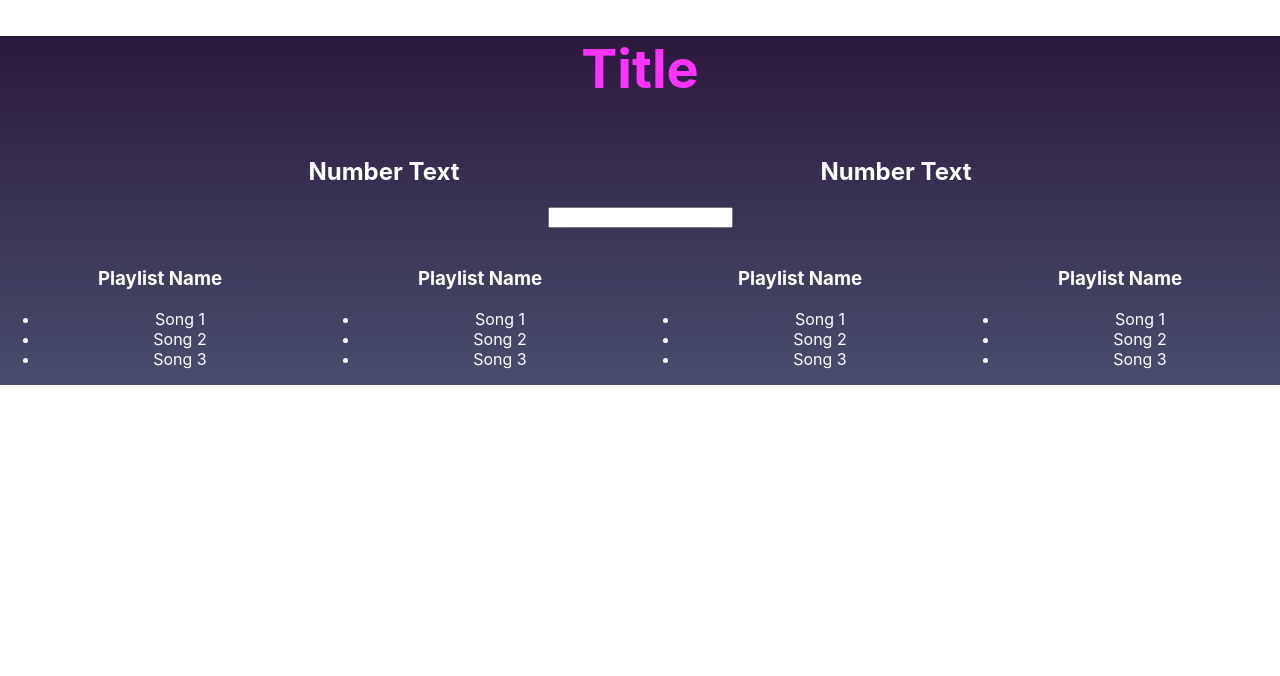
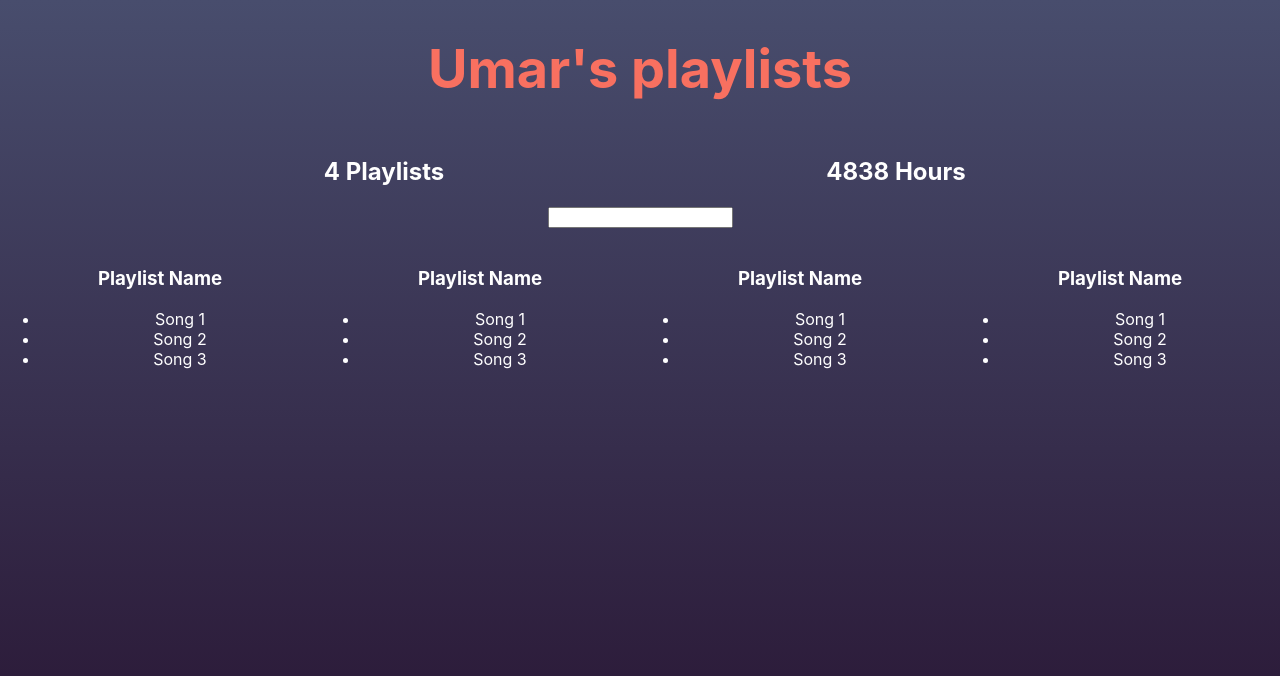
Before and after one commit to umar-mohammad/SpotifyPlaylistsDisplay, a React (Create React App) app: page / in a window 1280 px wide. Shown: the top 676 px of the page. Built offline with nearby package versions, Linux system fonts and the light colour scheme.

Commit message:
display fake playlist size and hours

```diff
--- a/src/App.css
+++ b/src/App.css
@@ -1,11 +1,15 @@
 .App {
   text-align: center;
-  background-image: linear-gradient(rgba(43, 25, 61, 1), rgba(72, 77, 109, 1));
+}
+
+html {
+  background-image: linear-gradient(rgba(72, 77, 109, 1), rgba(40, 20, 50, 1));
+  height: 100%;
 }
 
 h1 {
   font-size: 54px;
-  color: #f3f;
+  color: #f87060;
 }
 
 .App-logo {
--- a/src/App.js
+++ b/src/App.js
@@ -2,15 +2,90 @@ import logo from "./logo.svg";
 import React, { Component } from "react";
 import "./App.css";
 let defaultTextColor = "#fff";
+
 let defaultStyle = {
-    color: defaultTextColor
+    color: defaultTextColor,
 };
 
-class Aggregate extends Component {
+let fakeServerData = {
+    user: {
+        name: "Umar",
+        playlists: [
+            {
+                name: "My favorites",
+                songs: [
+                    { name: "Beat It", duration: 1345 },
+                    { name: "Cannelloni Makaroni", duration: 1236 },
+                    { name: "Rosa helikopter", duration: 70000 },
+                ],
+            },
+            {
+                name: "Discover Weekly",
+                songs: [
+                    { name: "Beat It", duration: 1345 },
+                    { name: "Cannelloni Makaroni", duration: 1236 },
+                    { name: "Rosa helikopter", duration: 70000 },
+                ],
+            },
+            {
+                name: "Another playlist - the best!",
+                songs: [
+                    { name: "Beat It", duration: 1345 },
+                    { name: "Cannelloni Makaroni", duration: 1236 },
+                    { name: "Rosa helikopter", duration: 70000 },
+                ],
+            },
+            {
+                name: "Playlist - yeah!",
+                songs: [
+                    { name: "Beat It", duration: 1345 },
+                    { name: "Cannelloni Makaroni", duration: 1236 },
+                    { name: "Rosa helikopter", duration: 70000 },
+                ],
+            },
+        ],
+    },
+};
+
+class PlaylistCounter extends Component {
     render() {
         return (
-      <div style={{...defaultStyle, width: "40%", display: 'inline-block'}}>
-        <h2 style={{ color: "#fff" }}>Number Text</h2>
+            <div
+                style={{
+                    ...defaultStyle,
+                    width: "40%",
+                    display: "inline-block",
+                }}
+            >
+                <h2 style={{ color: "#fff" }}>
+                    {this.props.playlists.length} Playlists
+                </h2>
+            </div>
+        );
+    }
+}
+
+class HoursCounter extends Component {
+    render() {
+        let allSongs = this.props.playlists.reduce((songs, eachPlaylist) => {
+            return songs.concat(eachPlaylist.songs);
+        }, []);
+
+        let totalDuration = allSongs.reduce((sum, eachSong) => {
+            return sum + eachSong.duration;
+        }, 0);
+
+        return (
+            <div
+                style={{
+                    ...defaultStyle,
+                    width: "40%",
+                    display: "inline-block",
+                }}
+            >
+                <h2 style={{ color: "#fff" }}>
+                    {Math.floor(totalDuration / 60)} Hours
+                </h2>
             </div>
         );
     }
@@ -30,7 +105,13 @@ class Filter extends Component {
 class Playlist extends Component {
     render() {
         return (
-      <div style={{...defaultStyle, width: "25%", display: 'inline-block'}}>
+            <div
+                style={{
+                    ...defaultStyle,
+                    width: "25%",
+                    display: "inline-block",
+                }}
+            >
                 <img />
                 <h3>Playlist Name</h3>
                 <ul>
@@ -44,18 +125,37 @@ class Playlist extends Component {
 }
 
 class App extends Component {
+    constructor() {
+        super();
+        this.state = { serverData: {} };
+    }
+    componentDidMount() {
+        setTimeout(() => {
+            this.setState({ serverData: fakeServerData });
+        }, 1000);
+    }
     render() {
         return (
             <div className="App">
-        <h1>Title</h1>
-        <Aggregate />
-        <Aggregate />
+                {this.state.serverData.user ? (
+                    <div>
+                        <h1>{this.state.serverData.user.name}'s playlists</h1>
+                        <PlaylistCounter
+                            playlists={this.state.serverData.user.playlists}
+                        />
+                        <HoursCounter
+                            playlists={this.state.serverData.user.playlists}
+                        />
                         <Filter />
                         <Playlist />
                         <Playlist />
                         <Playlist />
                         <Playlist />
                     </div>
+                ) : (
+                    <h1>Loading...</h1>
+                )}
+            </div>
         );
     }
 }
```
Also changed, not shown: 1 other file (tests, documents, lock files or other folders). Lines whose indentation alone changed are shown as unchanged.
